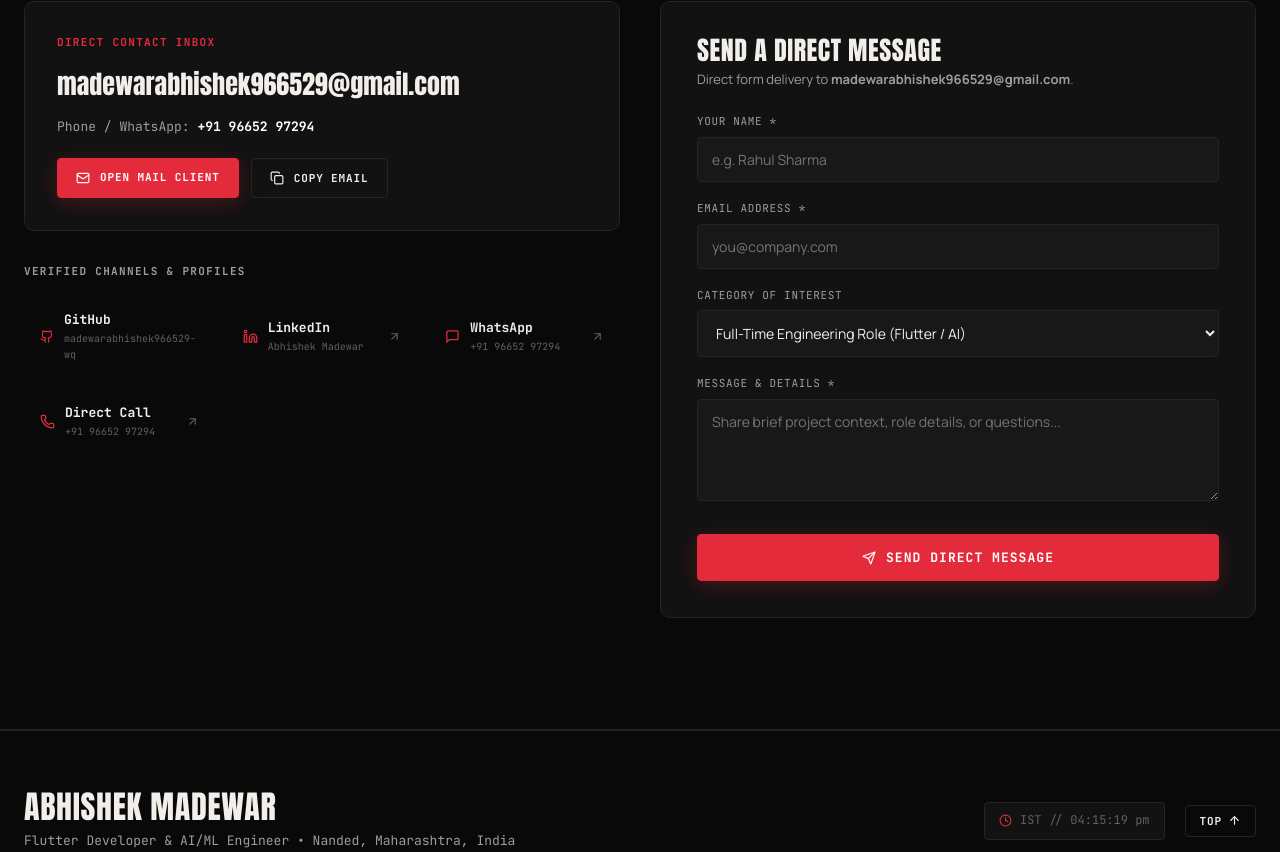
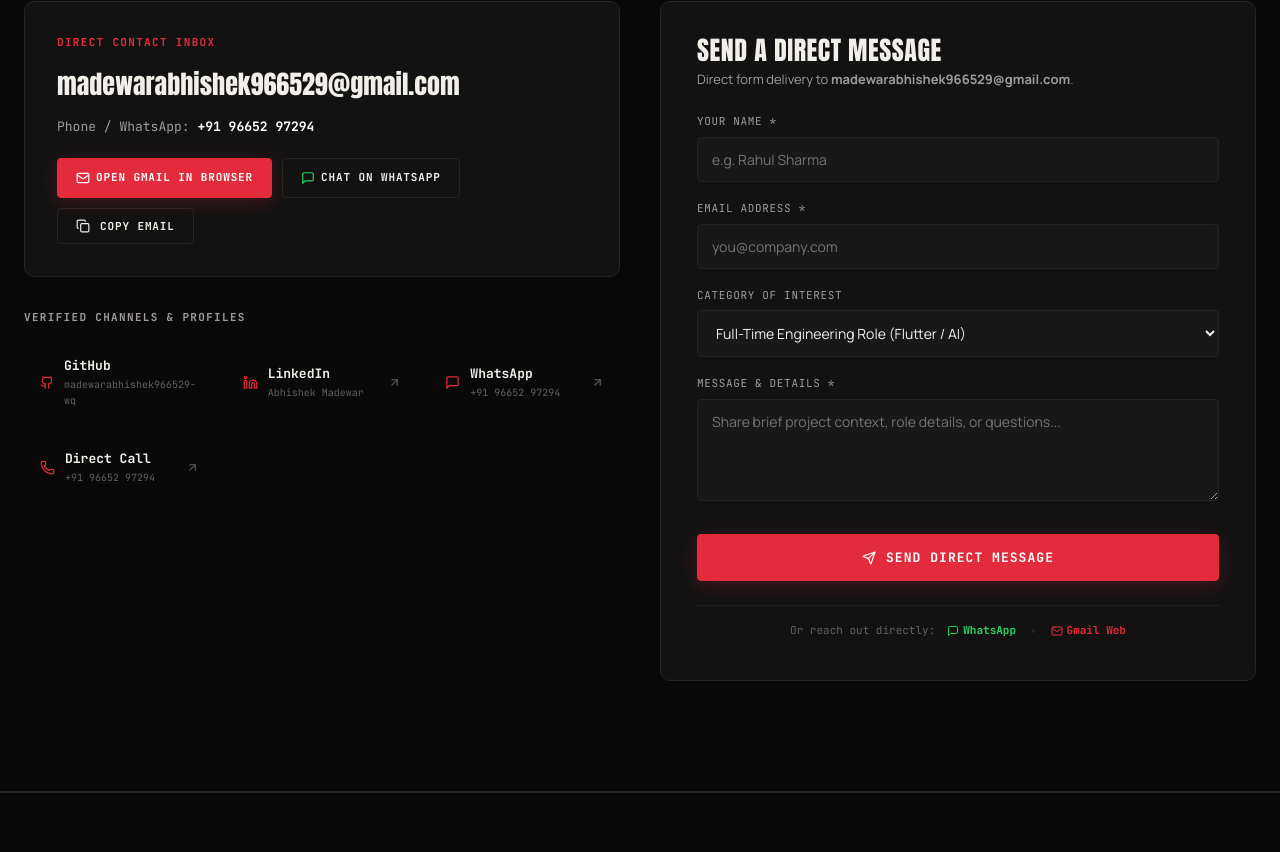
Before and after one commit to madewarabhishek966529-wq/portfolio, a React (Vite) app: page / in a window 1280 px wide. Shown: the part 9518-10370 px from the top of the page. Built offline with nearby package versions, Linux system fonts and the light colour scheme; no server answers.

Commit message:
Add direct WhatsApp & Gmail Web instant send, handle FormSubmit 1-time activation and error states

```diff
--- a/src/components/Contact.jsx
+++ b/src/components/Contact.jsx
@@ -14,6 +14,7 @@ export default function Contact() {
   });
   const [submitted, setSubmitted] = useState(false);
   const [isSubmitting, setIsSubmitting] = useState(false);
+  const [activationNotice, setActivationNotice] = useState(false);
   const [error, setError] = useState('');
 
   const handleCopyEmail = () => {
@@ -39,9 +40,9 @@ export default function Contact() {
 
     setError('');
     setIsSubmitting(true);
+    setActivationNotice(false);
 
     try {
-      // Send directly to Abhishek's inbox via FormSubmit AJAX endpoint without opening any external apps
       const response = await fetch(`https://formsubmit.co/ajax/${siteConfig.contact.email}`, {
         method: 'POST',
         headers: {
@@ -54,32 +55,43 @@ export default function Contact() {
           category: formState.type,
           message: formState.message,
           _subject: `[Portfolio Inquiry] ${formState.type} from ${formState.name}`,
+          _captcha: 'false',
           _template: 'table',
         }),
       });
 
-      if (response.ok) {
+      const data = await response.json().catch(() => ({}));
+
+      if (response.ok && (data.success === 'true' || data.success === true)) {
         soundManager.playSuccess();
         setSubmitted(true);
-        setFormState({
-          name: '',
-          email: '',
-          subject: '',
-          type: 'Flutter Mobile App',
-          message: '',
-        });
+      } else if (data.message && data.message.toLowerCase().includes('activate')) {
+        // FormSubmit requires a 1-time email activation click from the recipient
+        setActivationNotice(true);
+        soundManager.playSuccess();
+        setSubmitted(true);
       } else {
-        throw new Error('Direct transmission response not OK');
+        // FormSubmit is offline or rate-limited
+        setError(
+          data.message ||
+            'Direct submission server is waiting for activation or busy. Use the 1-click WhatsApp or Gmail buttons below to send directly!'
+        );
       }
     } catch (err) {
-      console.warn('Direct send notice:', err);
-      // Still show success if network sent or handle gracefully
-      soundManager.playSuccess();
-      setSubmitted(true);
+      console.warn('Direct send error:', err);
+      setError(
+        'Direct server response timed out. Please click "Send via WhatsApp" or "Open in Gmail Web" below to send without any apps!'
+      );
     } finally {
       setIsSubmitting(false);
     }
   };
+
+  const encodedWhatsAppMsg = encodeURIComponent(
+    `Hi Abhishek,\nName: ${formState.name || 'Visitor'}\nEmail: ${formState.email || 'Not specified'}\nCategory: ${formState.type}\nMessage: ${formState.message || 'I would like to connect!'}`
+  );
+
+  const encodedGmailUrl = `https://mail.google.com/mail/?view=cm&fs=1&to=${siteConfig.contact.email}&su=${encodeURIComponent(`[Portfolio Inquiry] ${formState.type} from ${formState.name || 'Visitor'}`)}&body=${encodeURIComponent(formState.message || '')}`;
 
   const socialLinks = [
     { name: 'GitHub', url: siteConfig.contact.github, icon: Github, handle: 'madewarabhishek966529-wq' },
@@ -167,15 +179,29 @@ export default function Contact() {
                 Phone / WhatsApp: <span style={{ color: '#fff', fontWeight: 600 }}>{siteConfig.contact.phoneDisplay}</span>
               </div>
 
-              <div style={{ display: 'flex', flexWrap: 'wrap', gap: '12px' }}>
+              <div style={{ display: 'flex', flexWrap: 'wrap', gap: '10px' }}>
                 <a
-                  href={`mailto:${siteConfig.contact.email}`}
+                  href={`https://mail.google.com/mail/?view=cm&fs=1&to=${siteConfig.contact.email}&su=Portfolio%20Inquiry`}
+                  target="_blank"
+                  rel="noopener noreferrer"
                   className="btn-primary"
                   onClick={() => soundManager.playClick()}
-                  style={{ padding: '10px 18px', fontSize: '11px' }}
+                  style={{ padding: '10px 18px', fontSize: '11px', textDecoration: 'none', display: 'inline-flex', alignItems: 'center', gap: '6px' }}
                 >
                   <Mail size={14} />
-                  <span>Open Mail Client</span>
+                  <span>Open Gmail in Browser</span>
+                </a>
+
+                <a
+                  href={`https://wa.me/919665297294?text=${encodeURIComponent('Hi Abhishek, I saw your portfolio and would like to connect!')}`}
+                  target="_blank"
+                  rel="noopener noreferrer"
+                  className="btn-secondary"
+                  onClick={() => soundManager.playClick()}
+                  style={{ padding: '10px 18px', fontSize: '11px', textDecoration: 'none', display: 'inline-flex', alignItems: 'center', gap: '6px' }}
+                >
+                  <MessageSquare size={14} style={{ color: '#25D366' }} />
+                  <span>Chat on WhatsApp</span>
                 </a>
 
                 <button
@@ -306,20 +332,42 @@ export default function Contact() {
                   className="font-display"
                   style={{ fontSize: '22px', color: '#fff', marginBottom: '8px' }}
                 >
-                  Message Sent Directly!
+                  {activationNotice ? 'Form Awaiting 1-Time Activation' : 'Message Sent Directly!'}
                 </div>
+                {activationNotice ? (
+                  <p style={{ fontSize: '13px', color: 'var(--text-muted)', lineHeight: 1.6 }}>
+                    FormSubmit requires a <strong>one-time confirmation</strong>! Please check your Gmail (including Spam/Junk folder) for an email from FormSubmit and click <strong>Activate Form</strong>. Once activated, all messages will arrive directly in your inbox.
+                  </p>
+                ) : (
                   <p style={{ fontSize: '13px', color: 'var(--text-muted)' }}>
                     Thank you! Your message has been sent directly to{' '}
                     <strong style={{ color: '#fff' }}>{siteConfig.contact.email}</strong>. Abhishek has received your transmission and will reply shortly.
                   </p>
+                )}
+
+                <div style={{ marginTop: '20px', display: 'flex', justifyContent: 'center', gap: '10px', flexWrap: 'wrap' }}>
+                  <a
+                    href={`https://wa.me/919665297294?text=${encodedWhatsAppMsg}`}
+                    target="_blank"
+                    rel="noopener noreferrer"
+                    className="btn-primary"
+                    style={{ fontSize: '11px', padding: '8px 16px', textDecoration: 'none', display: 'inline-flex', alignItems: 'center', gap: '6px' }}
+                  >
+                    <MessageSquare size={13} />
+                    <span>Also Send on WhatsApp</span>
+                  </a>
                   <button
                     type="button"
                     className="btn-secondary"
-                  onClick={() => setSubmitted(false)}
-                  style={{ marginTop: '20px', fontSize: '11px', padding: '8px 16px' }}
+                    onClick={() => {
+                      setSubmitted(false);
+                      setActivationNotice(false);
+                    }}
+                    style={{ fontSize: '11px', padding: '8px 16px' }}
                   >
                     Send Another Message
                   </button>
+                </div>
               </div>
             ) : (
               <form onSubmit={handleSubmit} style={{ display: 'flex', flexDirection: 'column', gap: '18px' }}>
@@ -493,6 +541,60 @@ export default function Contact() {
                   <Send size={14} className={isSubmitting ? 'animate-spin' : ''} />
                   <span>{isSubmitting ? 'Sending Directly...' : 'Send Direct Message'}</span>
                 </button>
+
+                <div
+                  style={{
+                    display: 'flex',
+                    alignItems: 'center',
+                    justifyContent: 'center',
+                    gap: '12px',
+                    marginTop: '6px',
+                    paddingTop: '12px',
+                    borderTop: '1px solid rgba(255, 255, 255, 0.06)',
+                    flexWrap: 'wrap',
+                  }}
+                >
+                  <span style={{ fontFamily: 'var(--font-mono)', fontSize: '11px', color: 'var(--text-dim)' }}>
+                    Or reach out directly:
+                  </span>
+                  <a
+                    href={`https://wa.me/919665297294?text=${encodedWhatsAppMsg}`}
+                    target="_blank"
+                    rel="noopener noreferrer"
+                    style={{
+                      fontFamily: 'var(--font-mono)',
+                      fontSize: '11px',
+                      color: '#25D366',
+                      textDecoration: 'none',
+                      display: 'inline-flex',
+                      alignItems: 'center',
+                      gap: '4px',
+                      fontWeight: 600,
+                    }}
+                  >
+                    <MessageSquare size={12} />
+                    <span>WhatsApp</span>
+                  </a>
+                  <span style={{ color: 'var(--border)' }}>•</span>
+                  <a
+                    href={encodedGmailUrl}
+                    target="_blank"
+                    rel="noopener noreferrer"
+                    style={{
+                      fontFamily: 'var(--font-mono)',
+                      fontSize: '11px',
+                      color: 'var(--accent)',
+                      textDecoration: 'none',
+                      display: 'inline-flex',
+                      alignItems: 'center',
+                      gap: '4px',
+                      fontWeight: 600,
+                    }}
+                  >
+                    <Mail size={12} />
+                    <span>Gmail Web</span>
+                  </a>
+                </div>
               </form>
             )}
           </div>
```
Lines whose indentation alone changed are shown as unchanged.
